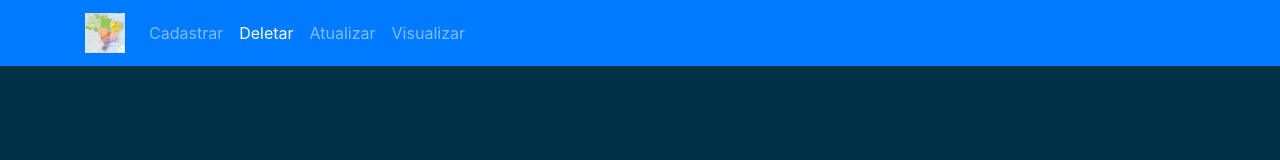
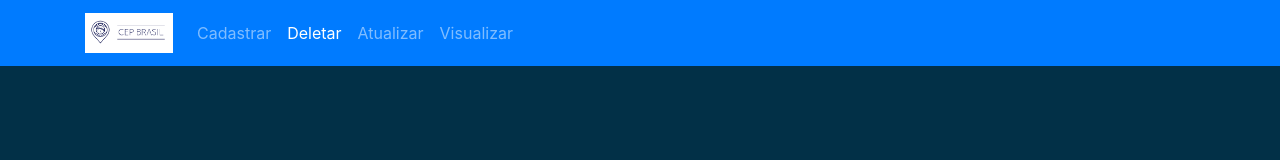
Before and after one commit to thiagotorres-byte/buscaCep-front, a plain HTML site: page header.html in a window 1280 px wide. Drawn offline with nearby package versions, Linux system fonts and the light colour scheme.

Commit message:
Correção Logo

```diff
--- a/header.html
+++ b/header.html
@@ -18,7 +18,7 @@
                 <span class="navbar-toggler-icon"></span>
             </button>
             <a class="navbar-brand" href="#">
-                <img src="brasil.jpg" width="40" height="40" alt="">
+                <img src="brasil.png" height="40" alt="">
             </a>
             <div class="collapse navbar-collapse" id="Navbar">
                 <ul class="navbar-nav mr-auto">
```
Also changed, not shown: brasil.jpg (deleted), brasil.png (added).
